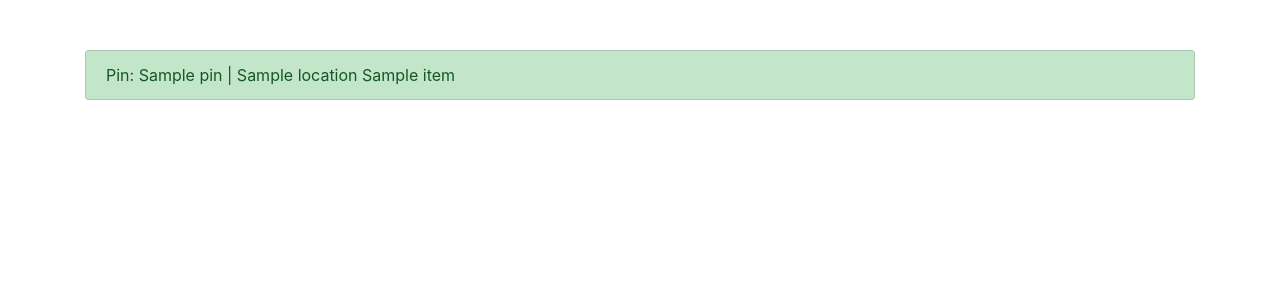
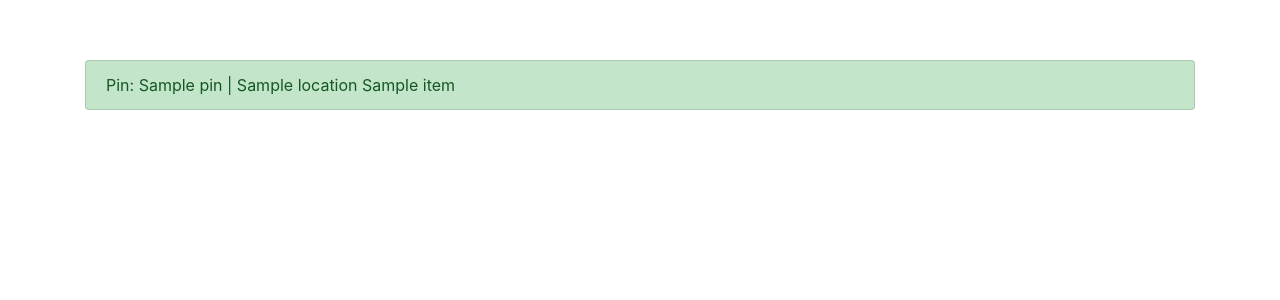
Before and after one commit to ai-93/piot, a Flask app: template templates/index.html in a window 1280 px wide. Shown: the part 56-356 px from the top of the page. Run offline with Flask 2, Linux system fonts and the light colour scheme; the template is opened without the code that fills it: most values are stand-ins (such as "Sample title", 1, 10 or a date in 2020); parts of the project's set-up code (start-up, migrations or seed data) failed here and were passed over; some libraries are stand-ins or nearby versions.

Commit message:
Update index.html

```diff
--- a/templates/index.html
+++ b/templates/index.html
@@ -21,17 +21,13 @@
     <div class="container" style="margin-top: 50px">
 
         <div class="list-group" style="margin-top: 50px">
-            {% for item in gpio_list %}
-                {% if item.current_state %}
-                    <a href= "/gpio/{{ item.pin }}" class="list-group-item list-group-item-action list-group-item-dark">
+            {% for item in gpio_list %} {% if item.current_state %}
+            <a href="/gpio/{{ item.pin }}" style="margin-top: 10px;" class="list-group-item list-group-item-action list-group-item-dark">
                         Pin: {{ item.pin }} | {{ item.location }} {{ item.name }}
-                    </a>
-                {% else %}
-                    <a href= "/gpio/{{ item.pin }}" class="list-group-item list-group-item-action list-group-item-success">
+                    </a> {% else %}
+            <a href="/gpio/{{ item.pin }}" style="margin-top: 10px;" class="list-group-item list-group-item-action list-group-item-success">
                         Pin: {{ item.pin }} | {{ item.location }} {{ item.name }}
-                    </a>
-                {% endif %}
-            {% endfor %}
+                    </a> {% endif %} {% endfor %}
 
         </div>
     </div>
```
